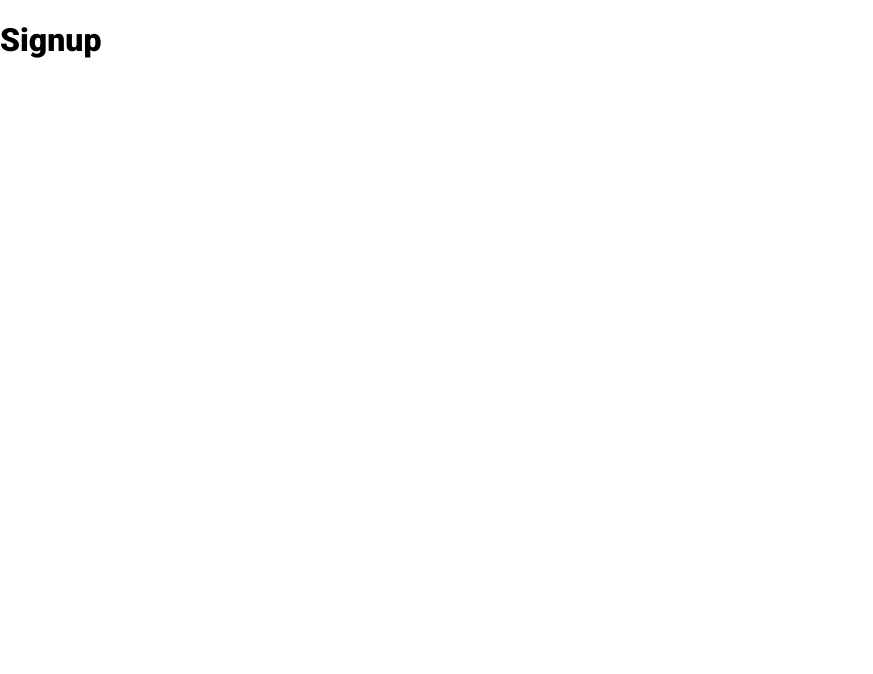
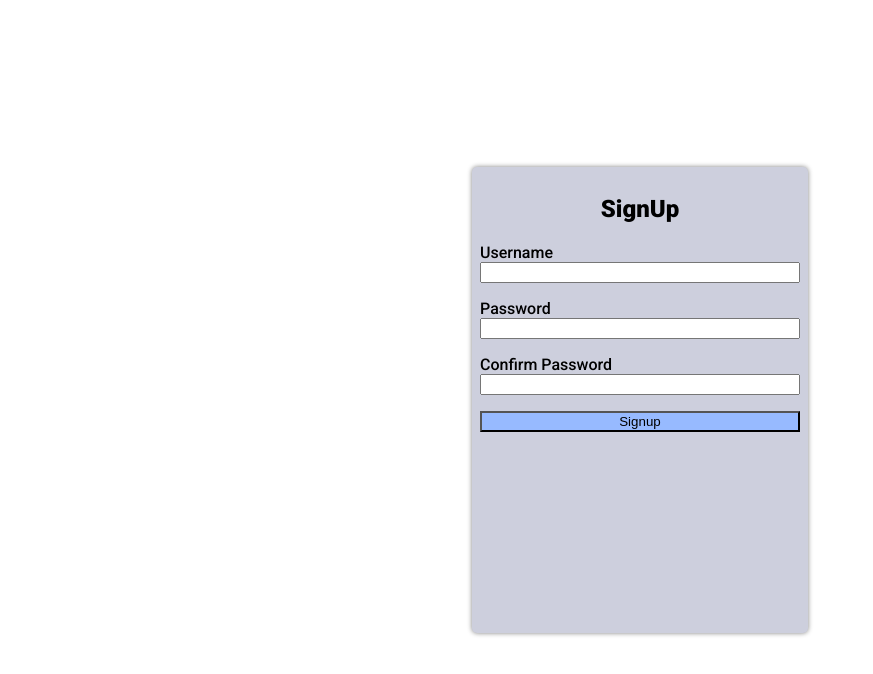
Before and after one commit to luisjavm3/todov2-client, a React (Create React App) app: page /signup in a window 1280 px wide. Shown: the top 674 px of the page, without its empty margins (0-873 px from the left). Built offline with nearby package versions, Linux system fonts and the light colour scheme.

Commit message:
code signup view

```diff
--- a/src/redux/actions/authActions.js
+++ b/src/redux/actions/authActions.js
@@ -1,13 +1,21 @@
 import * as API from '../../api/AuthAPI';
-import { LOGIN, LOGOUT } from '../actionTypes';
+import { LOGIN, LOGOUT, SIGNUP } from '../actionTypes';
 
-export const signUp = (usernameAndPassword) => async (dispatch) => {};
+export const signUp = (usernameAndPassword) => async (dispatch) => {
+  try {
+    const { data } = await API.signUp(usernameAndPassword);
+    console.log(data);
+    dispatch({ type: SIGNUP, payload: data });
+  } catch (error) {
+    console.log(`Error: Bad request!`);
+  }
+};
 
 export const logIn = (usernameAndPassword) => async (dispatch) => {
   try {
     // data = {success: [Boolean], token: [token]}
-    const { data: payload } = await API.logIn(usernameAndPassword);
-    dispatch({ type: LOGIN, payload });
+    const { data } = await API.logIn(usernameAndPassword);
+    dispatch({ type: LOGIN, payload: data });
   } catch (error) {
     console.log(`Error: Bad request!`);
     dispatch({ type: LOGIN, payload: { token: null, success: false } });
--- a/src/redux/reducers/authReducer.js
+++ b/src/redux/reducers/authReducer.js
@@ -5,7 +5,7 @@ const authData = (state = { token: null, isAuthenticated: false }, action) => {
 
   switch (type) {
     case SIGNUP:
-      break;
+      return { token: payload.token, isAuthenticated: payload.success };
 
     case LOGIN:
       return { token: payload.token, isAuthenticated: payload.success };
--- a/src/views/Signup.jsx
+++ b/src/views/Signup.jsx
@@ -1,9 +1,108 @@
 import React from 'react';
+import { useState } from 'react';
+import { useDispatch } from 'react-redux';
+import { useHistory } from 'react-router-dom';
+import Paper from '../components/Paper';
+import { signUp } from '../redux/actions/authActions';
 
 const Signup = () => {
+  const [username, setUsername] = useState('');
+  const [password, setPassword] = useState('');
+  const [confirmPassword, setConfirmPassword] = useState('');
+  const dispatch = useDispatch();
+  let history = useHistory();
+
+  const handleUsernameChange = (e) => {
+    setUsername(e.target.value);
+  };
+
+  const handlePasswordChange = (e) => {
+    setPassword(e.target.value);
+  };
+
+  const handleConfirmPasswordChange = (e) => {
+    setConfirmPassword(e.target.value);
+  };
+
+  const handleSignup = (e) => {
+    e.preventDefault();
+
+    if (!username) {
+      console.log('Insert a username');
+      return;
+    }
+
+    if (password.length === 0 || password !== confirmPassword) {
+      console.log('The passwords must match.');
+      return;
+    }
+
+    dispatch(signUp({ username, password }))
+      .then(() => {
+        history.push('/app');
+      })
+      .catch(() => {
+        console.log(`Error in the dispatch.`);
+      });
+  };
+
   return (
-    <div>
-      <h1>Signup</h1>
+    <div className="login">
+      <div className="frame frame--padding">
+        <div className="login__paper-wrapper">
+          <Paper className="login__paper" minHeight="450px">
+            <h2 className="login__title">SignUp</h2>
+
+            <form className="login__form">
+              <div className="login__form-group">
+                <div className="login__form-control">
+                  <label htmlFor="username">username</label>
+                </div>
+                <div className="login__form-control">
+                  <input
+                    type="text"
+                    id="username"
+                    autoComplete="off"
+                    onChange={(e) => handleUsernameChange(e)}
+                  />
+                </div>
+              </div>
+
+              <div className="login__form-group">
+                <div className="login__form-control">
+                  <label htmlFor="password">password</label>
+                </div>
+                <div className="login__form-control">
+                  <input
+                    type="password"
+                    id="password"
+                    autoComplete="off"
+                    onChange={(e) => handlePasswordChange(e)}
+                  />
+                </div>
+              </div>
+
+              <div className="login__form-group">
+                <div className="login__form-control">
+                  <label htmlFor="confirm-password">confirm password</label>
+                </div>
+                <div className="login__form-control">
+                  <input
+                    type="password"
+                    id="confirm-password"
+                    autoComplete="off"
+                    onChange={(e) => handleConfirmPasswordChange(e)}
+                  />
+                </div>
+              </div>
+
+              <div className="login__form-group">
+                <button onClick={(e) => handleSignup(e)}>signup</button>
+              </div>
+            </form>
+          </Paper>
+        </div>
+      </div>
     </div>
   );
 };
```
